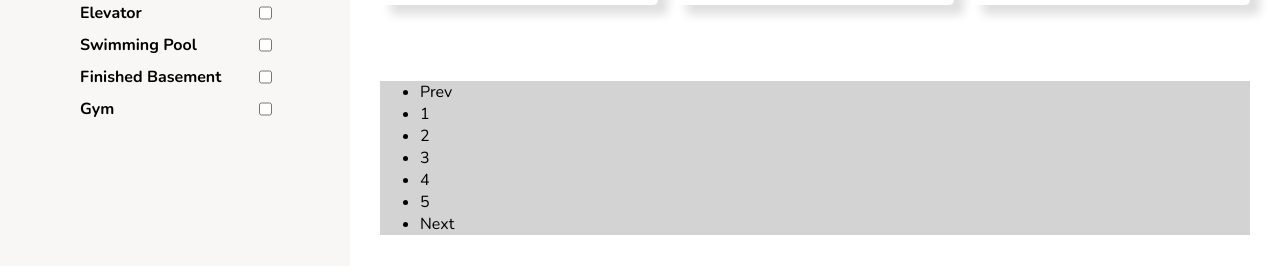
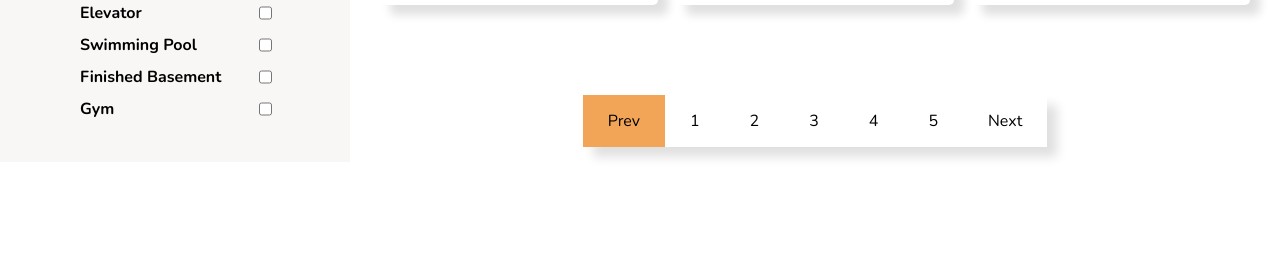
Before and after one commit to DlOMEDES/react-estate, a React (Create React App) app: page / in a window 1280 px wide. Shown: the part 518-792 px from the top of the page. Built offline with nearby package versions, Linux system fonts and the light colour scheme.

Commit message:
UI finished, pagination

```diff
--- a/src/components/listing/Pagination.js
+++ b/src/components/listing/Pagination.js
@@ -1,18 +1,19 @@
 import React from 'react';
 import styled from 'styled-components';
+import { Colors } from '../../utils/Colors';
 
 const Pagination = () => {
   return (
     <React.Fragment>
       <PagesContainer>
         <PageNumbers>
-          <li>Prev</li>
-          <li>1</li>
-          <li>2</li>
-          <li>3</li>
-          <li>4</li>
-          <li>5</li>
-          <li>Next</li>
+          <ListItem className="active">Prev</ListItem>
+          <ListItem>1</ListItem>
+          <ListItem>2</ListItem>
+          <ListItem>3</ListItem>
+          <ListItem>4</ListItem>
+          <ListItem>5</ListItem>
+          <ListItem>Next</ListItem>
         </PageNumbers>
       </PagesContainer>
     </React.Fragment>
@@ -20,8 +21,26 @@ const Pagination = () => {
 };
 
 export default Pagination;
+const ListItem = styled.li``;
+const PageNumbers = styled.ul`
+  box-shadow: 10px 10px 10px 0px rgb(224, 224, 224);
+  display: flex;
+  list-style: none;
+  padding: 0;
+  margin: 0;
 
-const PageNumbers = styled.ul``;
+  ${ListItem} {
+    /* background: ${props => (props.active ? 'pink' : 'white')}; */
+    padding: 1.5rem 2.5rem;
+    cursor: pointer;
+    &.active, &:hover {
+      background: ${Colors.golden};
+    }
+  }
+`;
+
 const PagesContainer = styled.section`
-  background: lightgrey;
+  display: flex;
+  justify-content: center;
+  margin-top: 3rem;
 `;
```
